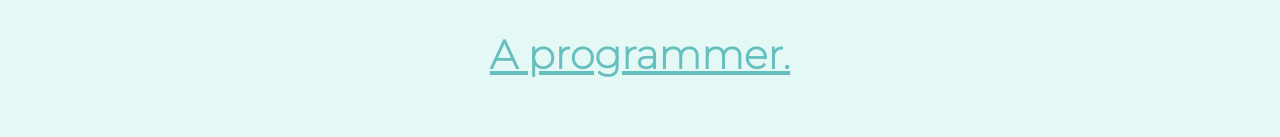
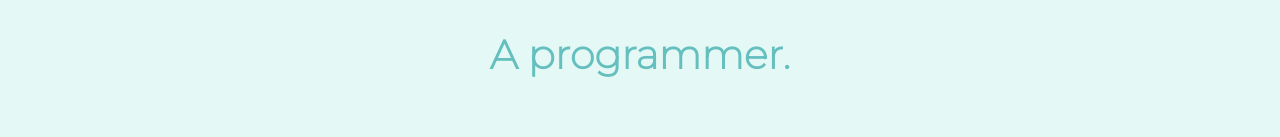
Before and after one commit to dkumarvaishnav/Css-CV, a plain HTML site: page index.html in a window 1280 px wide. Shown: the part 285-422 px from the top of the page. Drawn offline with Linux system fonts and the light colour scheme.

Commit message:
Update styles.css

```diff
--- a/css/styles.css
+++ b/css/styles.css
@@ -69,10 +69,6 @@ a:hover {
 .bottom-container {
   background-color: #66BFBF;
   padding: 50px 0 20px;
-}
-
-.pro {
-  text-decoration: underline;
 }
 
 .intro{
```
